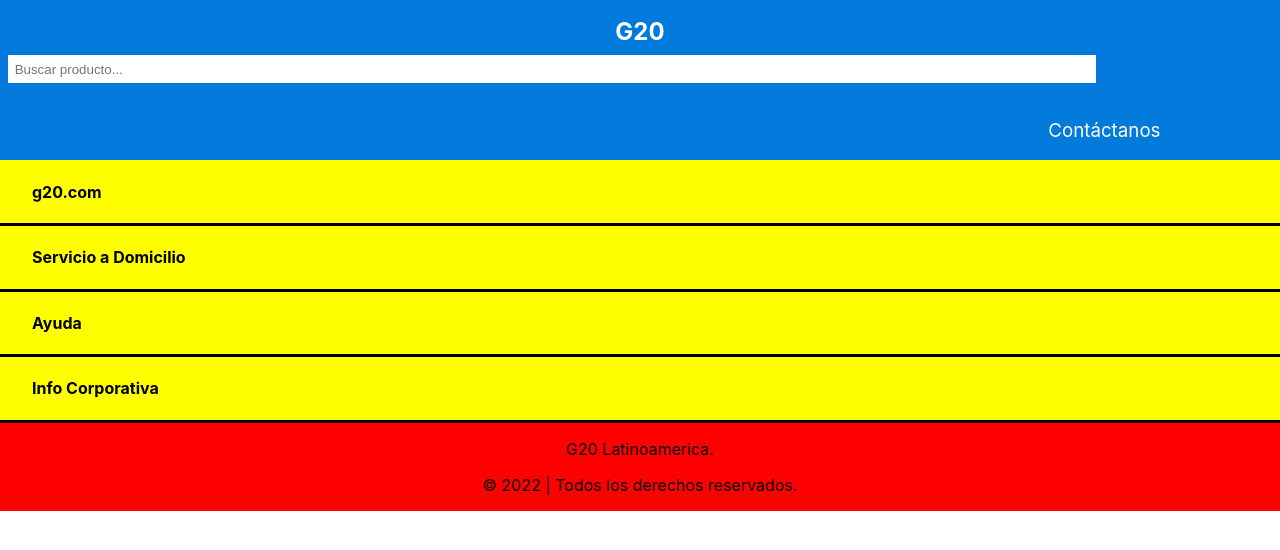
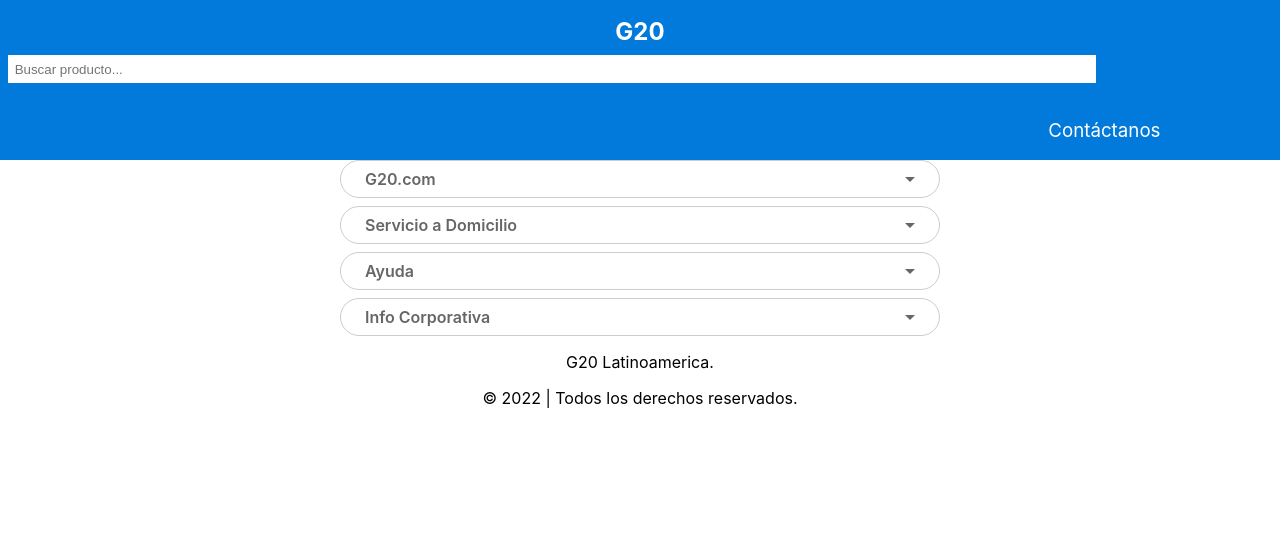
Before and after one commit to No-Country/C2-G20, a React (Create React App) app in the folder frontend/: page /Dashboard in a window 1280 px wide. Shown: the top 550 px of the page. Built offline with nearby package versions, Linux system fonts and the light colour scheme; some icons are missing.

Commit message:
terminada logica de menu acordión

```diff
--- a/frontend/src/App.css
+++ b/frontend/src/App.css
@@ -37,38 +37,37 @@
   }
 }
 
-
-.App > header{
-  padding: .5em .5em;
-  background-color: #017ADB;
-  height:"96px";
+.App > header {
+  padding: 0.5em 0.5em;
+  background-color: #017adb;
+  height: "96px";
   max-width: 1fr;
 }
 
-.App > header > div{
-  margin: .5em 0;
+.App > header > div {
+  margin: 0.5em 0;
   display: flex;
   align-items: center;
   justify-content: space-between;
   color: white;
 }
-.App > header > div > h2{
+.App > header > div > h2 {
   margin: 0;
 }
 
-.header_container-top{
+.header_container-top {
 }
-.icon-header{
+.icon-header {
   font-size: 30px;
 }
 
-.input-search{
+.input-search {
   width: 85%;
-  padding: .5em;
+  padding: 0.5em;
   border: none;
 }
 
-.section-retail{
+.section-retail {
   margin: 2em;
   display: flex;
   flex-direction: column;
@@ -76,8 +75,7 @@
   justify-content: center;
 }
 
-
-.retail-box-container{
+.retail-box-container {
   background-color: gray;
   display: grid;
   grid-template-columns: repeat(auto-fit, minmax(90px, 1fr));
@@ -88,7 +86,7 @@
   padding-bottom: 90px;
 }
 
-.retail-box-image{
+.retail-box-image {
   height: 55px;
   width: 55px;
   border-color: black;
@@ -96,7 +94,7 @@
   border-width: 1px;
 }
 
-.retail-box{
+.retail-box {
   background-color: white;
   margin: 1em;
   height: auto;
@@ -106,17 +104,16 @@
   align-items: center;
 }
 
-
-.footer-container{
-  background-color: red;
+.footer-container {
+  background-color: white;
   display: flex;
   flex-direction: column;
   height: "96px";
 }
 
-.footer-header{
+.footer-header {
   color: white;
-  background-color: #017ADB;
+  background-color: #017adb;
   display: flex;
   flex-direction: row;
   justify-content: end;
@@ -126,8 +123,7 @@
   padding-right: 0.3em;
 }
 
-
-.footer-header > h3{
+.footer-header > h3 {
   font-weight: 400;
   margin-right: 1em;
 }
@@ -136,16 +132,15 @@
   margin-right: 1em;
 }
 
-.footer-accordion{
-  background-color: yellow;
+.footer-accordion {
+  background-color: white;
   display: flex;
   flex-direction: column;
   align-items: start;
   overflow: hidden;
-
 }
 
-.footer-accordion-item{
+.footer-accordion-item {
   width: 100%;
   display: flex;
   flex-direction: row;
@@ -153,3 +148,52 @@
   padding-left: 2em;
   border-bottom-style: solid;
 }
+
+.wrapper {
+  width: 600px;
+  margin: 0 auto;
+}
+.accordion-wrapper + * {
+  margin-top: 0.5em;
+}
+.accordion-item {
+  overflow: hidden;
+  transition: max-height 0.3s cubic-bezier(1, 0, 1, 0);
+  height: auto;
+  max-height: 9999px;
+}
+.accordion-item.collapsed {
+  max-height: 0;
+  transition: max-height 0.35s cubic-bezier(0, 1, 0, 1);
+}
+.accordion-title {
+  font-weight: 600;
+  cursor: pointer;
+  color: #666;
+  padding: 0.5em 1.5em;
+  border: solid 1px #ccc;
+  border-radius: 1.5em;
+  display: flex;
+  justify-content: space-between;
+  align-items: center;
+}
+.accordion-title::after {
+  content: "";
+  width: 0;
+  height: 0;
+  border-left: 5px solid transparent;
+  border-right: 5px solid transparent;
+  border-top: 5px solid currentColor;
+}
+.accordion-title:hover,
+.accordion-title.open {
+  color: black;
+}
+.accordion-title.open::after {
+  content: "";
+  border-top: 0;
+  border-bottom: 5px solid;
+}
+.accordion-content {
+  padding: 1em 1.5em;
+}
--- a/frontend/src/components/Footer/Accordion/index.js
+++ b/frontend/src/components/Footer/Accordion/index.js
@@ -1,3 +1,5 @@
+import React from "react";
+
 const Accordion = ({ title, children }) => {
   const [isOpen, setOpen] = React.useState(false);
   return (
@@ -15,6 +17,5 @@
   );
 };
 
-
 // Taking some water
 export default Accordion;
--- a/frontend/src/components/Footer/index.js
+++ b/frontend/src/components/Footer/index.js
@@ -1,5 +1,5 @@
 import { Icon } from "@iconify/react";
-
+import Accordion from "./Accordion";
 export default function Footer() {
   return (
     <footer className="footer-container">
@@ -10,17 +10,23 @@
         <Icon icon="akar-icons:youtube-fill" className="iconf" />
       </div>
       <div className="footer-accordion">
-        <div className="footer-accordion-item">
-          <h4>g20.com</h4>
-        </div>
-        <div className="footer-accordion-item">
-          <h4>Servicio a Domicilio</h4>
-        </div>
-        <div className="footer-accordion-item">
-          <h4>Ayuda</h4>
-        </div>
-        <div className="footer-accordion-item">
-          <h4>Info Corporativa</h4>
+        <div className="wrapper">
+            <Accordion title="G20.com">
+                <p>Quienes Somos</p>
+                <p>Aviso de Privacidad</p>
+            </Accordion>
+            <Accordion title="Servicio a Domicilio">
+                <p>Quienes Somos</p>
+                <p>Aviso de Privacidad</p>
+            </Accordion>
+            <Accordion title="Ayuda">
+                <p>Quienes Somos</p>
+                <p>Aviso de Privacidad</p>
+            </Accordion>
+            <Accordion title="Info Corporativa">
+                <p>Quienes Somos</p>
+                <p>Aviso de Privacidad</p>
+            </Accordion>
         </div>
       </div>
       <div className="footer-copyright">
```
